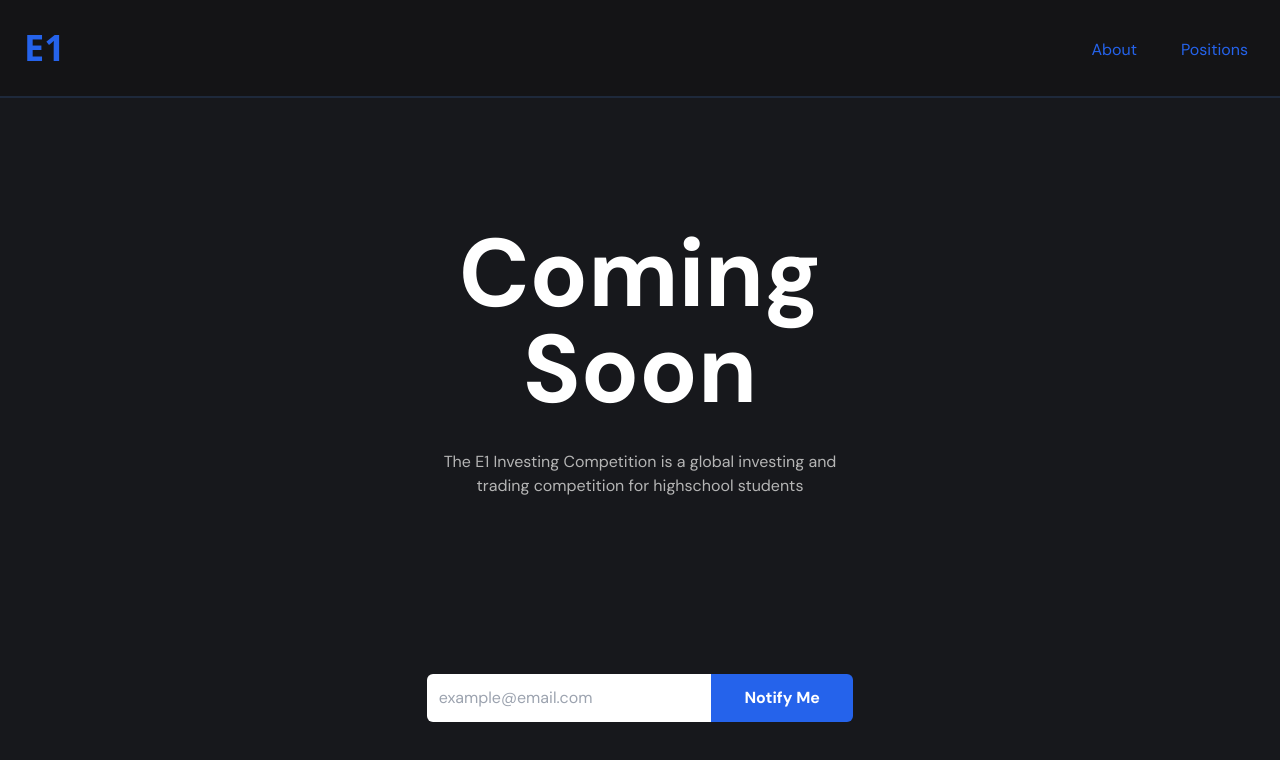
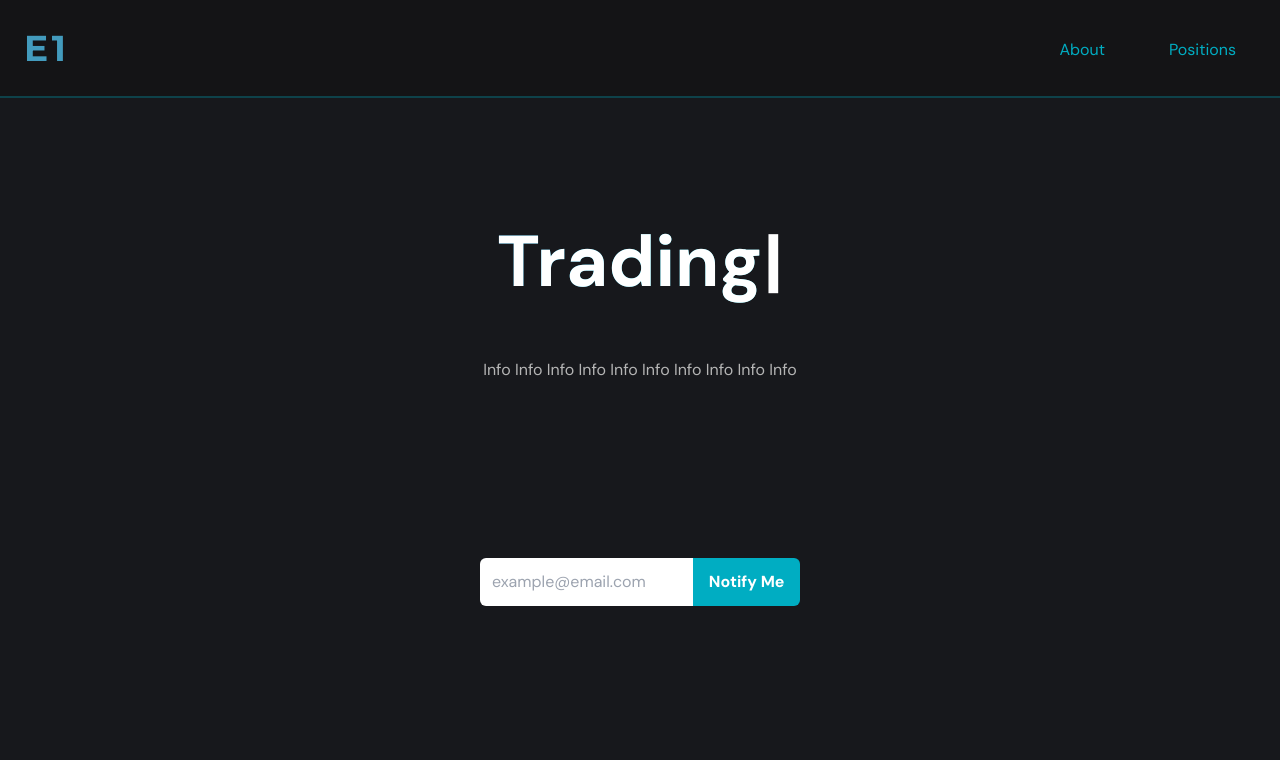
Before and after one commit to ilaesm/E1-Landing-Page, a Next.js app: page / in a window 1280 px wide. Shown: the top 760 px of the page. Built offline with nearby package versions, Linux system fonts and the light colour scheme.

Commit message:
styling updates

```diff
--- a/components/email.js
+++ b/components/email.js
@@ -2,9 +2,11 @@ import React from 'react'
 
 function Email() {
   return (
-<div className=" fle mx-auto w-2/6">
+	<div className='flex justify-center w-full items-center'>
+<div className="mb-3 mx-auto xl:w-1/4 md:w-1/2 top-1/4">
 			<input type="text" placeholder="example@email.com" className="p-3 rounded-l-md sm:w-2/3 font-['DM_Sans']" />
-			<button type="button" className="p-3 bg-blue-600 text-white font-semibold rounded-r-md sm:w-1/3 dark:bg-violet-400 dark:text-gray-900 font-['DM_Sans']">Notify Me</button>
+			<button type="button" className="p-3 bg-[#00ADC2] text-white font-semibold rounded-r-md sm:w-1/3  font-['DM_Sans']">Notify Me</button>
+		</div>
 		</div>
   )
 }
--- a/components/navbar.js
+++ b/components/navbar.js
@@ -4,15 +4,15 @@ import Image from 'next/image'
 
 function Navbar() {
   return (
-<header className="p-4 bg-[#141416] border-b-2 border-slate-800	">
+<header className="p-4 bg-[#141416] border-b-2 border-[#00ADC2] border-opacity-30">
 	<div className="container flex justify-between h-16 mx-auto">
-			<Link href='/'><h1 className='flex items-center p-2 text-blue-600 text-4xl font-bold'>E1</h1></Link>
+			<Link href='/'><h1 className='flex items-center p-2 text-[#439BBD] font-[Montserrat] text-4xl font-bold tracking-widest cursor-pointer'>E1</h1></Link>
 		<ul className="items-stretch space-x-3 md:flex">
 			<li className="flex">
-			<Link href='/about'><a rel="noopener noreferrer" className="flex items-center px-4 -mb-1 text-blue-600 font-['DM_Sans']">About</a></Link>
+			<Link href='/about'><a rel="noopener noreferrer" className="flex items-center px-6 mx-auto -mb-1 text-[#00ADC2] font-['DM_Sans']">About</a></Link>
 			</li>
 			<li className="flex">
-				<Link href='/positions'><a rel="noopener noreferrer" className="flex items-center px-4 -mb-1 text-blue-600 font-['DM_Sans']">Positions</a></Link>
+				<a rel="noopener noreferrer" className="flex items-center px-7 mx-auto -mb-1 text-[#00ADC2] font-['DM_Sans']" href='https://c1l6nq47gju.typeform.com/to/e1XOGIxS' target="_blank">Positions</a>
 			</li>
 		</ul>
 
--- a/components/ticker.js
+++ b/components/ticker.js
@@ -3,9 +3,9 @@ import { TickerTape } from "react-ts-tradingview-widgets";
 
 function Ticker() {
   return (
-    <div className='fixed bottom-0'>
+    <footer className='fixed bottom-0 left-0 w-full h-13'>
 <TickerTape isTransparent='true'></TickerTape>
-</div>
+</footer>
   )
 }
 
--- a/package.json
+++ b/package.json
@@ -12,7 +12,8 @@
     "next": "^12.2.5",
     "react": "18.2.0",
     "react-dom": "18.2.0",
-    "react-ts-tradingview-widgets": "^1.0.11"
+    "react-ts-tradingview-widgets": "^1.0.11",
+    "typewriter-effect": "^2.19.0"
   },
   "devDependencies": {
     "autoprefixer": "^10.4.8",
--- a/pages/index.js
+++ b/pages/index.js
@@ -5,6 +5,7 @@ import about from './about'
 import Navbar from '../components/navbar'
 import Email from '../components/email'
 import Ticker from '../components/ticker'
+import Typewriter from 'typewriter-effect'
 
 
 export default function Home() {
@@ -13,11 +14,29 @@ export default function Home() {
   <Navbar />
 <section className="dark:bg-gray-800">
 	<div className="container mx-auto flex flex-col items-center px-4 py-16 text-center md:py-32 md:px-10 lg:px-32 xl:max-w-3xl">
-		<h1 className="text-4xl font-bold leading-none sm:text-5xl">
-			<span className="text-white font-extrabold text-8xl font-['DM_Sans'] text-clip">Coming Soon</span>
-		</h1>
-		<p className="px-8 mt-8 mb-12 text-[#b5b5b5] font-['DM_Sans'] font-lg">The E1 Investing Competition is a global investing and trading competition for highschool students</p>
-
+    <div className="text-white hover:text-transparent bg-clip-text bg-gradient-to-r from-sky-500 via-cyan-500 to-cyan-300 font-bold text-7xl font-['DM_Sans'] grow pb-6">
+  <Typewriter
+  onInit={(typewriter) => {
+    typewriter.typeString('Investing')
+      .pauseFor(700)
+      .deleteAll()
+      typewriter.typeString('Trading')
+      .pauseFor(700)
+      .deleteAll()
+      typewriter.typeString("Finance")
+      .pauseFor(700)
+      .deleteAll()
+      typewriter.typeString('Experience')
+      .pauseFor(700)
+      .deleteAll()
+      typewriter.typeString('Coming soon')
+      .stop()
+      .start()
+  }}
+/>
+</div>
+		{/* <p className="px-8 mt-8 mb-12 text-[#b5b5b5] font-['DM_Sans'] font-lg mt-9 ">The E1 Investing Competition is a global investing competition for highschool students</p> */}
+		<p className="px-8 mt-8 mb-12 text-[#b5b5b5] font-['DM_Sans'] font-lg mt-9 ">Info Info Info Info Info Info Info Info Info Info </p>
 	</div>
     <Head>
       <title>Home - E1 Investing Competition</title>
--- a/pages/positions.js
+++ b/pages/positions.js
@@ -1,11 +1,16 @@
 import React from 'react'
 import Navbar from '../components/navbar'
+import Head from 'next/head'
 
 function positions() {
   return (
     <div>
       <Navbar />
+      <Head>
+      <title>Positions - E1 Investing Competition</title>
+    </Head>
     </div>
+
   )
 }
 
--- a/styles/globals.css
+++ b/styles/globals.css
@@ -1,4 +1,5 @@
 @import url('https://fonts.googleapis.com/css2?family=DM+Sans:wght@400;700&display=swap');
+@import url('https://fonts.googleapis.com/css2?family=Montserrat:wght@300;400;700&display=swap');
 
 @tailwind base;
 @tailwind components;
--- a/tailwind.config.js
+++ b/tailwind.config.js
@@ -8,7 +8,8 @@ module.exports = {
     theme: {
     extend: {
       fontFamily: {
-        DM_Sans:['DM_Sans', 'sans-serif']
+        DM_Sans:['DM_Sans', 'sans-serif'],
+        Montserrat:['Montserrat', 'sans-serif']
       }
     },
   }
```
Also changed, not shown: 1 other file (tests, documents, lock files or other folders).
